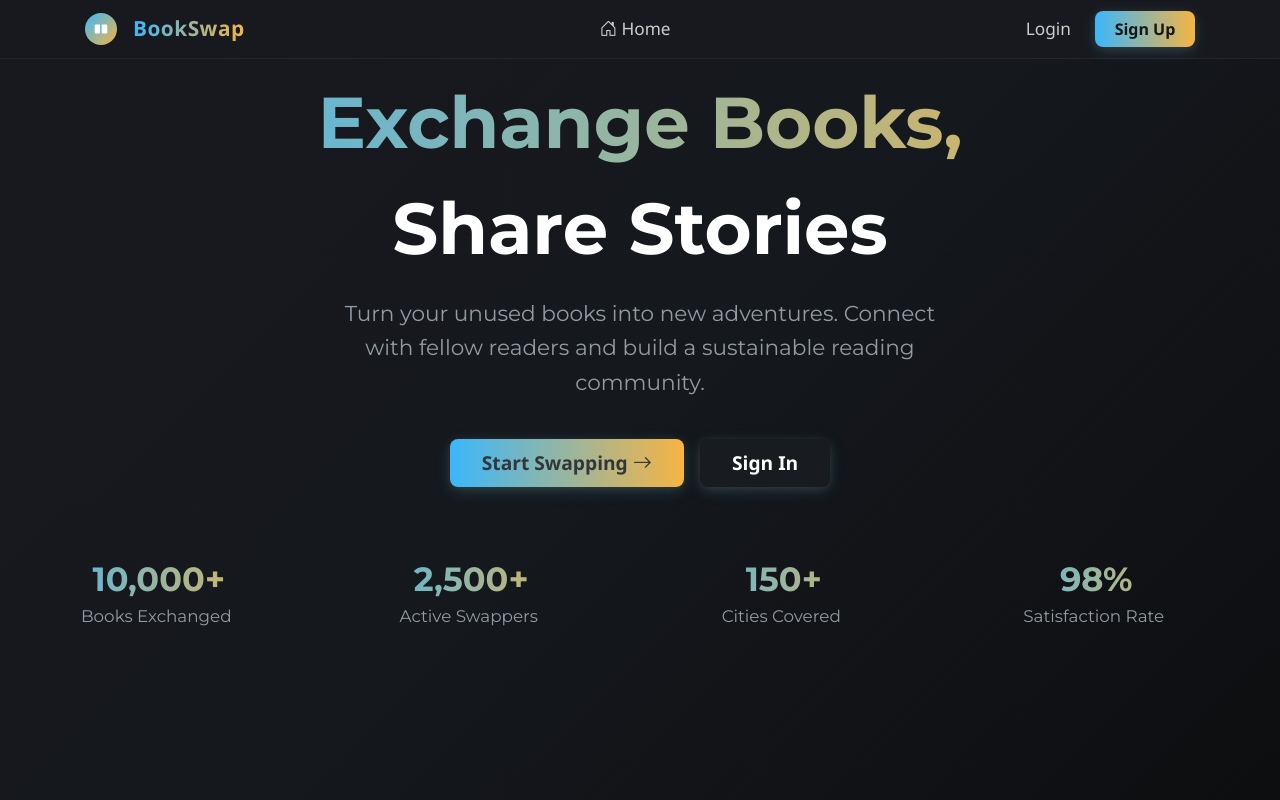
After one commit to HashimZuraiqi/SwapShelf, a web app: file home.html in a window 1280 px wide. The commit adds this page. Run offline with its HTML, style and script files only (its server is not run), Linux system fonts and the light colour scheme; some libraries are stand-ins or nearby versions.

Commit message:
Home/Register Page
- Started working on the Home page making the introduction part
- Debugged the login page with some minor fixes
- Made the full register page with full functionality

```diff
--- a/css/style.css
+++ b/css/style.css
@@ -41,23 +41,110 @@ body {
     background-clip: text;
     font-weight: 700;
 }
+/* Home Page CSS Start */
+.home-page h1 {
+    font-size: 4.5rem;
+    font-family: 'Montserrat', Arial, sans-serif;
+    font-weight: bold;
+    text-align: center;
+    margin-top: 20px;
+}
+.exchange {
+    background: linear-gradient(to right, #3BB7FB, #F6B443);
+    -webkit-background-clip: text;
+    -webkit-text-fill-color: transparent;
+    background-clip: text;
+    color: transparent;
+}
+.share
+{
+    color: #ffffff;
+}
+.home-desc {
+    color: #929BA2;
+    font-family: 'Montserrat', Arial, sans-serif;
+    font-size: 1.35rem;
+    font-weight: 500;
+    text-align: center;
+    margin: 1.5rem auto 2.5rem auto;
+    max-width: 600px;
+    line-height: 1.6;
+}
+/* Buttons section CSS */
+.button-group-home .btn {
+    font-size: 1.2rem;
+    font-weight: 600;
+    padding: 0.6rem 2rem;
+    border-radius: 8px;
+}
 
-/* Sign Up button styles */
-.signup-btn {
+.button-group-home .start-swapping-btn {
+    margin-right: 0;
+    margin-bottom: 1rem;
+}
+.button-group-home .sign-in-btn {
+ border: #929BA2;
+background-color: #181B20;
+color: #fff;
+transition: box-shadow 0.2s, background 0.2s, color 0.2s;
+box-shadow: 0 4px 16px 0 rgba(63, 183, 251, 0.18), 0 2px 8px 0 rgba(246, 180, 67, 0.12);
+}
+.button-group-home .sign-in-btn:hover {
+    /* box-shadow: 0 6px 24px 0 rgba(63, 183, 251, 0.28), 0 4px 16px 0 rgba(246, 180, 67, 0.18); */
+    background-color: #23242a;
+    transform: scale(1.07);
+    color: #fff !important;
+}
+.btn-gradient {
     background: linear-gradient(to right, #3BB7FB, #F6B443);
-    color: #14161A !important;
-    width: 100px;
+    color: #33363B !important;
     font-weight: 600;
     border-radius: 8px;
-    padding: 6px 18px;
     border: none;
     transition: transform 0.2s;
+    box-shadow: 0 4px 16px 0 rgba(63, 183, 251, 0.18), 0 2px 8px 0 rgba(246, 180, 67, 0.12);
+
 }
-.signup-btn:hover {
+.btn-gradient:hover {
     transform: scale(1.07);
     color: #fff !important;
     background: linear-gradient(to right, #3BB7FB 80%, #F6B443 100%);
 }
+/* Stats section styles */
+.stats-row {
+    margin-top: 2rem;
+}
+
+.stat-number {
+    background: linear-gradient(to right, #3BB7FB, #F6B443);
+    -webkit-background-clip: text;
+    -webkit-text-fill-color: transparent;
+    background-clip: text;
+    color: transparent;
+    font-family: 'Montserrat', Arial, sans-serif;
+    font-weight: 700;
+    font-size: 2.1rem;
+    margin-left: 5px;
+}
+
+.stat-label {
+    color: #929BA2 !important;
+    font-family: 'Montserrat', Arial, sans-serif;
+    font-size: 1.05rem;
+}
+/* Home Page CSS End */
+
+/* Register Page Specific CSS Start */
+.sign-in-button
+{
+    transition: transform 0.3s;
+}
+.sign-in-button:hover
+{
+     transform: scale(1.07);
+    color: #fff !important;
+}
+/* Register Page Specific CSS End */
 
 /* Navbar links */
 .navbar-nav .nav-link {
@@ -73,6 +160,22 @@ body {
 }
 .navbar-nav .nav-link:hover {
     color: #fff !important;
+}
+/*  Navigation Sign Up button styles */
+.signup-btn {
+    background: linear-gradient(to right, #3BB7FB, #F6B443);
+    color: #14161A !important;
+    width: 100px;
+    font-weight: 600;
+    border-radius: 8px;
+    padding: 6px 18px;
+    border: none;
+    transition: transform 0.2s;
+}
+.signup-btn:hover {
+    transform: scale(1.07);
+    color: #fff !important;
+    background: linear-gradient(to right, #3BB7FB 80%, #F6B443 100%);
 }
 
 /* Navbar layout and centering */
@@ -212,9 +315,6 @@ body {
     text-decoration: underline;
     cursor: pointer;
 }
-/* #login-box:hover {
-    transform: scale(1.01);
-} */
 
 /* ========== Login Logo & Welcome Section ========== */
 .login-logo {
@@ -289,6 +389,9 @@ body {
     .form-container input {
         width: 100%;
     }
+    .home-page h1 {
+        font-size: 3.5rem;
+    }
 }
 
 @media only screen and (min-width: 768px) and (max-width: 1024px) {
@@ -297,3 +400,9 @@ body {
         transform-origin: top center;
     }
 }
+@media (min-width: 576px) {
+    .button-group-home .start-swapping-btn {
+        margin-right: 1rem;
+        margin-bottom: 0;
+    }
+}
--- /dev/null
+++ b/home.html
@@ -0,0 +1,110 @@
+<!DOCTYPE html>
+<html lang="en">
+<head>
+    <meta charset="UTF-8">
+    <meta name="viewport" content="width=device-width, initial-scale=1.0">
+    <link rel="stylesheet" href="https://cdn.jsdelivr.net/npm/bootstrap@4.4.1/dist/css/bootstrap.min.css" integrity="sha384-Vkoo8x4CGsO3+Hhxv8T/Q5PaXtkKtu6ug5TOeNV6gBiFeWPGFN9MuhOf23Q9Ifjh" crossorigin="anonymous">
+    <link rel="stylesheet" href="./css/style.css">
+    <link rel="stylesheet" href="https://cdn.jsdelivr.net/npm/bootstrap-icons@1.11.3/font/bootstrap-icons.css">
+    <link href="https://fonts.googleapis.com/css?family=Montserrat:700,600,400&display=swap" rel="stylesheet">
+    <script src="https://ajax.googleapis.com/ajax/libs/jquery/3.7.1/jquery.min.js"></script>
+    <script src="https://kit.fontawesome.com/473c5494b9.js" crossorigin="anonymous"></script>
+    <title>Home</title>
+</head>
+<body class="home-page">
+ <nav class="navbar navbar-expand-lg navbar-dark custom-navbar">
+  <div class="container">
+    <!-- Brand/logo left -->
+    <a class="navbar-brand d-flex align-items-center" href="#">
+      <span class="logo-icon mr-2" style="display:flex;align-items:center;">
+        <!-- Book SVG ICON -->
+        <svg width="32" height="32" viewBox="0 0 56 56" fill="none">
+          <defs>
+            <linearGradient id="navGrad" x1="0" y1="0" x2="56" y2="56" gradientUnits="userSpaceOnUse">
+              <stop stop-color="#3BB7FB"/>
+              <stop offset="1" stop-color="#F6B443"/>
+            </linearGradient>
+          </defs>
+          <circle cx="28" cy="28" r="28" fill="url(#navGrad)"/>
+          <g>
+            <rect x="17" y="20" width="10" height="16" rx="2" fill="#fff"/>
+            <rect x="29" y="20" width="10" height="16" rx="2" fill="#fff"/>
+            <line x1="27.5" y1="20" x2="27.5" y2="36" stroke="#3BB7FB" stroke-width="1.5"/>
+          </g>
+        </svg>
+      </span>
+      <span class="logo-text ml-2 gradient-text">Book<span class="swap">Swap</span></span>
+    </a>
+    <button class="navbar-toggler" type="button" data-toggle="collapse" data-target="#navbarNav"
+      aria-controls="navbarNav" aria-expanded="false" aria-label="Toggle navigation">
+      <span class="navbar-toggler-icon"></span>
+    </button>
+    <div class="collapse navbar-collapse" id="navbarNav">
+      <ul class="navbar-nav mx-auto align-items-center w-100 justify-content-center">
+          <li class="nav-item home-center-link">
+          <a class="nav-link" href="home.html"><i class="bi bi-house-door"></i> Home</a>
+        </li>
+        <li class="nav-item">
+          <a class="nav-link" href="login.html">Login</a>
+        </li>
+        <li class="nav-item">
+          <a class="btn btn-gradient signup-btn ml-2" href="register.html">Sign Up</a>
+        </li>
+      </ul>
+    </div>
+  </div>
+</nav>
+ <section id="home">
+            <div class="container-fluid">
+                <div class="row">
+                    <div class="col-lg-12">
+                      <h1 class="exchange"> Exchange Books,</h1>
+                        <h1 class="share"> Share Stories</h1>
+                        <p class="lead home-desc">Turn your unused books into new adventures.
+                            Connect with fellow readers and build a sustainable reading community.</p>
+                    </div>
+                    <div class="col-lg-12">
+                        <div class="button-group-home mb-5 d-flex flex-column flex-sm-row justify-content-center align-items-center">
+                            <a href="register.html" class="btn btn-gradient mr-sm-3 mb-3 mb-sm-0 start-swapping-btn">
+                                Start Swapping <i class="bi bi-arrow-right"></i>
+                            </a>
+                            <a href="login.html" class="btn btn-outline-light sign-in-btn"> Sign In </a>
+                        </div>
+                    </div>
+                </div>
+                <div class="row w-100 mt-4 stats-row">
+                    <div class="col-6 col-md-3 mb-4 mb-md-0">
+                        <div class="text-center">
+                        <div class="stat-number h3 mb-1">10,000+</div>
+                        <div class="stat-label">Books Exchanged</div>
+                        </div>
+                    </div>
+                    <div class="col-6 col-md-3 mb-4 mb-md-0">
+                        <div class="text-center">
+                        <div class="stat-number h3 mb-1">2,500+</div>
+                        <div class="stat-label">Active Swappers</div>
+                        </div>
+                    </div>
+                    <div class="col-6 col-md-3 mb-4 mb-md-0">
+                        <div class="text-center">
+                        <div class="stat-number h3 mb-1">150+</div>
+                        <div class="stat-label">Cities Covered</div>
+                        </div>
+                    </div>
+                    <div class="col-6 col-md-3">
+                        <div class="text-center">
+                        <div class="stat-number h3 mb-1">98%</div>
+                        <div class="stat-label">Satisfaction Rate</div>
+                        </div>
+                    </div>
+                        </div>
+                    </div>
+                </div>
+            </section>
+
+
+<script src="https://code.jquery.com/jquery-3.4.1.slim.min.js"></script>
+<script src="https://cdn.jsdelivr.net/npm/popper.js@1.16.0/dist/umd/popper.min.js"></script>
+<script src="https://cdn.jsdelivr.net/npm/bootstrap@4.4.1/dist/js/bootstrap.min.js"></script>
+</body>
+</html>
```
Also changed, not shown: login.html (+5 -5 lines), register.html (+131 -0 lines).
